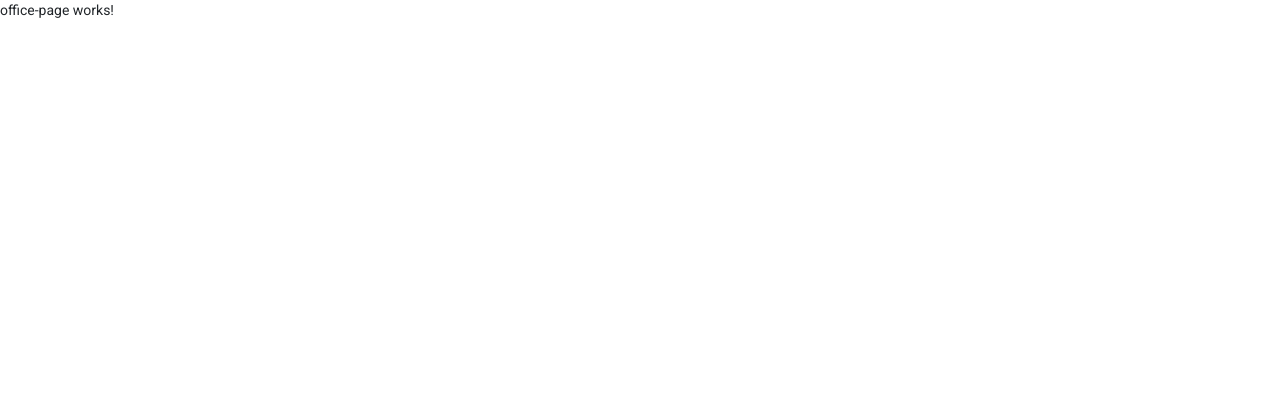
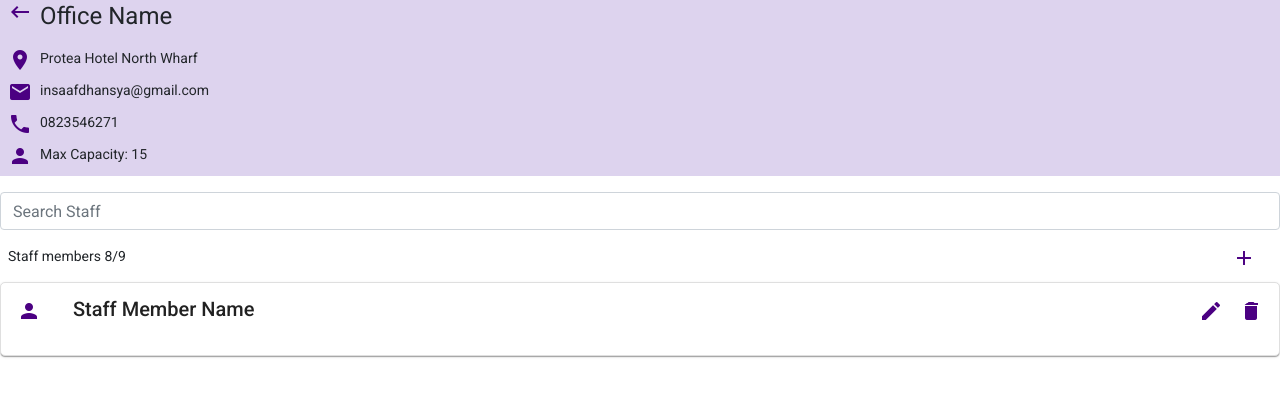
Before and after one commit to insaafdhansay/Office-Space, an Angular app: page /office in a window 1280 px wide. Shown: the top 396 px of the page. Built offline with nearby package versions, Linux system fonts and the light colour scheme.

Commit message:
staff card complete with office page

```diff
--- a/src/app/components/home-page/home-page.component.scss
+++ b/src/app/components/home-page/home-page.component.scss
@@ -1,5 +1,6 @@
 .toolbar {
     width: 100%;
+    background-color:#ddd3ee;
   }
   .addIcon {
     color: #4b0082;
--- a/src/app/components/office-page/office-page.component.html
+++ b/src/app/components/office-page/office-page.component.html
@@ -1 +1,36 @@
-<p>office-page works!</p>
+<div class="officeDetails">
+  <div class="header">
+    <mat-icon class="icons">keyboard_backspace</mat-icon>
+    <h1>Office Name</h1>
+  </div>
+
+  <div class="location">
+    <mat-icon class="icons">location_on</mat-icon>
+    <p>Protea Hotel North Wharf</p>
+  </div>
+  <div class="email">
+    <mat-icon class="icons">email</mat-icon>
+    <p>insaafdhansya@gmail.com</p>
+  </div>
+  <div class="tel">
+    <mat-icon class="icons">phone</mat-icon>
+    <p>0823546271</p>
+  </div>
+  <div class="occupants">
+    <mat-icon class="icons">person</mat-icon>
+    <p>Max Capacity: 15</p>
+  </div>
+</div>
+
+  <div class="search">
+    <input
+      class="form-control mr-sm-2"
+      type="text"
+      placeholder="Search Staff"
+    />
+  </div>
+
+  <span class="staffHeading">Staff members 8/9</span>
+    <mat-icon class="addIcon">add</mat-icon>
+
+  <app-staff-card></app-staff-card>
--- a/src/app/components/office-page/office-page.component.scss
+++ b/src/app/components/office-page/office-page.component.scss
@@ -0,0 +1,52 @@
+
+.icons {
+    color: #4b0082;
+    padding-right: 2rem;
+  }
+  .location{
+      display: flex;
+      background-color:#ddd3ee;
+  }
+  .email{
+    display: flex;
+    background-color:#ddd3ee;
+}
+.tel{
+    display: flex;
+    background-color:#ddd3ee;
+}
+.occupants{
+    display: flex;
+    background-color:#ddd3ee;
+
+}
+.header{
+    display: flex;
+    background-color:#ddd3ee;
+    width: 100%;
+
+}
+.officeDetails{
+    width:100%;
+    padding-left: 0.5rem;
+    padding-right: 0.5rem;
+    background-color:#ddd3ee;
+
+
+}
+.search{
+    margin-top: 1rem;
+    padding-bottom: 1rem;;
+    width: 100%;
+}
+
+  .addIcon {
+    color: #4b0082;
+    position: absolute;
+    right: 0;
+    padding-right: 3rem;
+
+  }
+  .staffHeading{
+      padding-left: 0.5rem;
+  }
--- /dev/null
+++ b/src/app/components/staff-card/staff-card.component.html
@@ -0,0 +1,13 @@
+
+<mat-card class="staff-card">
+    <mat-card-header>
+        <mat-icon class="icons" mat-card-avatar>person</mat-icon>
+      <mat-card-title>Staff Member Name</mat-card-title>
+      <div class="modify">
+        <mat-icon class="icons" mat-card-avatar>edit</mat-icon>
+        <mat-icon class="icons" mat-card-avatar>delete</mat-icon>
+      </div>
+    </mat-card-header>
+
+
+  </mat-card>
--- /dev/null
+++ b/src/app/components/staff-card/staff-card.component.scss
@@ -0,0 +1,25 @@
+.staff-card {
+    width: 100;
+    border: 1px solid rgb(223, 223, 223);
+    border-radius: 5px;
+    margin-top: 1rem;;
+
+  }
+  .staff-card:hover,
+  .staff-card:focus,
+  .staff-card:active {
+    border-color: rgb(78, 45, 132);
+    color: rgb(78, 45, 132);
+  }
+
+
+
+
+.icons {
+    color: #4b0082;
+    padding-right: 2rem;
+  }
+  .modify {
+    position: absolute;
+    right: 0;
+  }
--- /dev/null
+++ b/src/app/components/staff-card/staff-card.component.ts
@@ -0,0 +1,15 @@
+import { Component, OnInit } from '@angular/core';
+
+@Component({
+  selector: 'app-staff-card',
+  templateUrl: './staff-card.component.html',
+  styleUrls: ['./staff-card.component.scss']
+})
+export class StaffCardComponent implements OnInit {
+
+  constructor() { }
+
+  ngOnInit(): void {
+  }
+
+}
```
Also changed, not shown: src/app/app.module.ts (+9 -1 lines), 1 other file (tests, documents, lock files or other folders).
